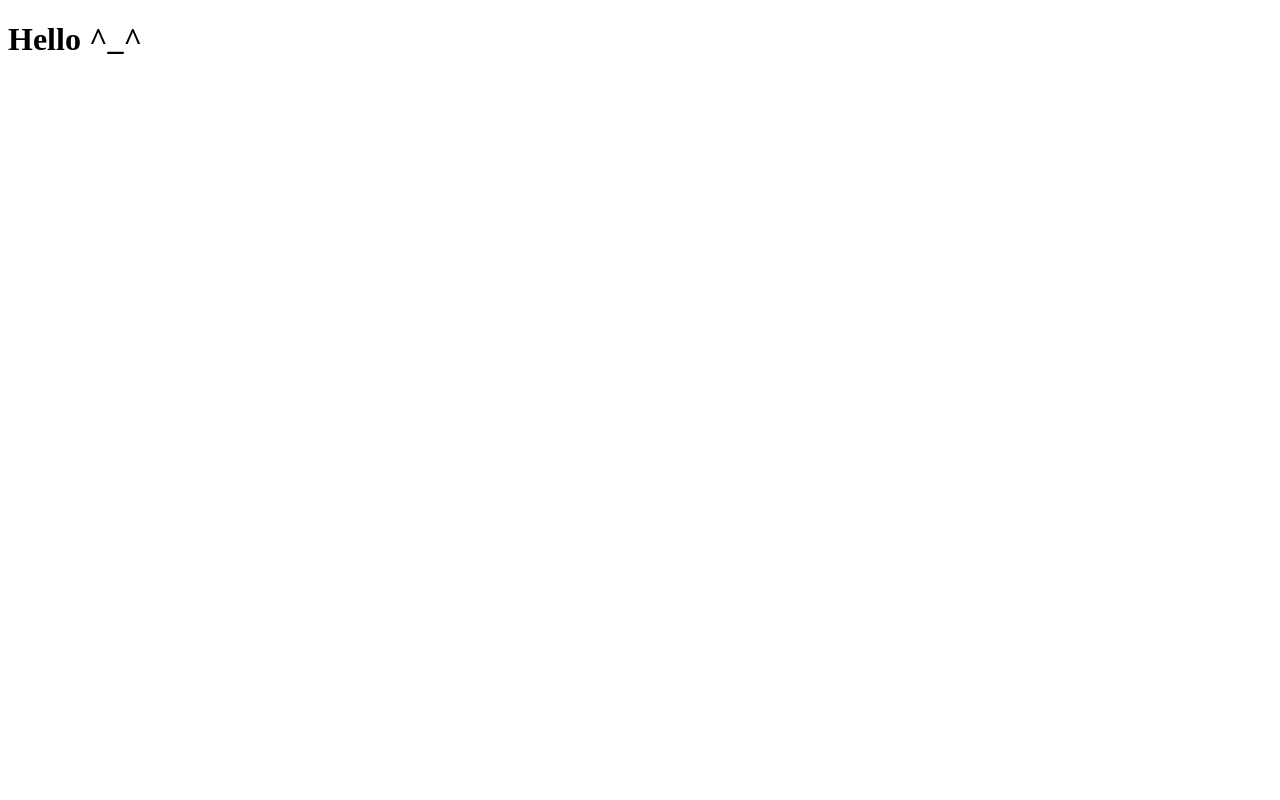
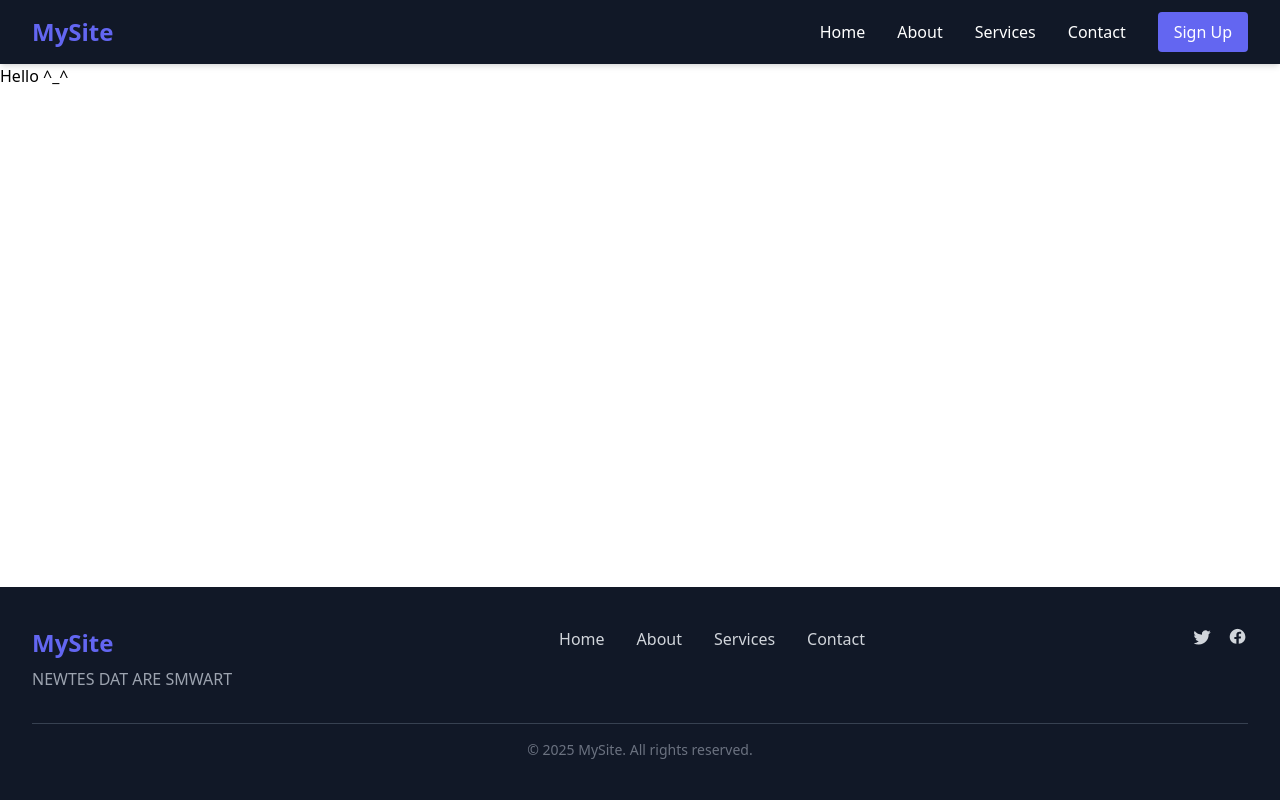
Before and after one commit to Aurnob-SYC/Smart-Notes, a Django app: page / in a window 1280 px wide. Before the commit the page is almost empty. Run offline with Django 5.2, Linux system fonts and the light colour scheme; some libraries are stand-ins or nearby versions.

Commit message:
templates update

```diff
--- a/website/templates/base.html
+++ b/website/templates/base.html
@@ -4,16 +4,18 @@
     <meta charset="UTF-8">
     <meta name="viewport" content="width=device-width, initial-scale=1.0">
     <title>{% block title %} Smart Notes {% endblock %}</title>
+    <!-- Tailwind CSS -->
+    <script src="https://cdn.tailwindcss.com"></script>
 </head>
-<body>
-    <header> </header>
+<body class="flex flex-col min-h-screen">
+    <header> {% include 'components/navbar.html' %} </header>
 
-    <main>
+    <main class="flex-grow">
         {% block content %}
 
         {% endblock %}
     </main>
 
-    <footer> </footer>
+    <footer> {% include 'components/footer.html' %} </footer>
 </body>
 </html>
--- /dev/null
+++ b/website/templates/components/footer.html
@@ -0,0 +1,38 @@
+<footer class="bg-gray-900 text-gray-300">
+  <div class="max-w-7xl mx-auto px-4 sm:px-6 lg:px-8 py-10">
+    <div class="flex flex-col md:flex-row justify-between space-y-6 md:space-y-0">
+
+      <!-- Brand -->
+      <div>
+        <h2 class="text-2xl font-bold text-indigo-500">MySite</h2>
+        <p class="mt-2 text-gray-400">NEWTES DAT ARE SMWART</p>
+      </div>
+
+      <!-- Links -->
+      <div class="flex flex-col sm:flex-row space-y-2 sm:space-y-0 sm:space-x-8">
+        <a href="#" class="hover:text-indigo-400 transition-colors duration-200">Home</a>
+        <a href="#" class="hover:text-indigo-400 transition-colors duration-200">About</a>
+        <a href="#" class="hover:text-indigo-400 transition-colors duration-200">Services</a>
+        <a href="#" class="hover:text-indigo-400 transition-colors duration-200">Contact</a>
+      </div>
+
+      <!-- Social Icons -->
+      <div class="flex space-x-4">
+        <a href="#" class="hover:text-indigo-400 transition-colors duration-200">
+          <svg class="w-5 h-5" fill="currentColor" viewBox="0 0 24 24">
+            <path d="M22.46 6c-.77.35-1.6.58-2.46.69a4.27 4.27 0 001.88-2.37 8.52 8.52 0 01-2.7 1.03 4.24 4.24 0 00-7.24 3.86 12.03 12.03 0 01-8.73-4.42 4.24 4.24 0 001.31 5.65 4.23 4.23 0 01-1.92-.53v.05a4.24 4.24 0 003.4 4.16 4.27 4.27 0 01-1.91.07 4.24 4.24 0 003.96 2.94A8.5 8.5 0 012 19.54 12.01 12.01 0 008.29 21c7.55 0 11.68-6.26 11.68-11.68 0-.18-.01-.36-.02-.53A8.36 8.36 0 0022.46 6z"/>
+          </svg>
+        </a>
+        <a href="#" class="hover:text-indigo-400 transition-colors duration-200">
+          <svg class="w-5 h-5" fill="currentColor" viewBox="0 0 24 24">
+            <path d="M12 2.04c-5.5 0-9.96 4.46-9.96 9.96 0 4.41 3.59 8 8 8v-5.67h-2.4v-2.33h2.4V9.27c0-2.37 1.41-3.67 3.55-3.67 1.03 0 1.91.08 2.17.11v2.51h-1.48c-1.16 0-1.39.55-1.39 1.36v1.78h2.78l-.36 2.33h-2.42V20c4.41-.01 8-3.59 8-8 0-5.5-4.46-9.96-9.96-9.96z"/>
+          </svg>
+        </a>
+      </div>
+    </div>
+
+    <div class="border-t border-gray-700 mt-8 pt-4 text-center text-gray-500 text-sm">
+      &copy; 2025 MySite. All rights reserved.
+    </div>
+  </div>
+</footer>
--- /dev/null
+++ b/website/templates/components/navbar.html
@@ -0,0 +1,45 @@
+<nav class="bg-gray-900 text-white shadow-md">
+  <div class="max-w-7xl mx-auto px-4 sm:px-6 lg:px-8">
+    <div class="flex justify-between h-16 items-center">
+
+      <!-- Logo -->
+      <a href="#" class="text-2xl font-bold text-indigo-500">MySite</a>
+
+      <!-- Desktop Menu -->
+      <div class="hidden md:flex space-x-8 items-center">
+        <a href="#" class="hover:text-indigo-400 transition-colors duration-200">Home</a>
+        <a href="#" class="hover:text-indigo-400 transition-colors duration-200">About</a>
+        <a href="#" class="hover:text-indigo-400 transition-colors duration-200">Services</a>
+        <a href="#" class="hover:text-indigo-400 transition-colors duration-200">Contact</a>
+        <a href="#" class="bg-indigo-500 px-4 py-2 rounded hover:bg-indigo-600 transition-colors duration-200">Sign Up</a>
+      </div>
+
+      <!-- Mobile Menu Button -->
+      <div class="md:hidden">
+        <button id="mobile-menu-button" class="focus:outline-none">
+          <svg class="h-6 w-6 text-white" xmlns="http://www.w3.org/2000/svg" fill="none" viewBox="0 0 24 24" stroke="currentColor">
+            <path stroke-linecap="round" stroke-linejoin="round" stroke-width="2" d="M4 6h16M4 12h16M4 18h16"/>
+          </svg>
+        </button>
+      </div>
+
+    </div>
+  </div>
+
+  <!-- Mobile Menu -->
+  <div id="mobile-menu" class="hidden md:hidden px-2 pt-2 pb-4 space-y-1 bg-gray-800">
+    <a href="#" class="block px-4 py-2 rounded hover:bg-gray-700">Home</a>
+    <a href="#" class="block px-4 py-2 rounded hover:bg-gray-700">About</a>
+    <a href="#" class="block px-4 py-2 rounded hover:bg-gray-700">Services</a>
+    <a href="#" class="block px-4 py-2 rounded hover:bg-gray-700">Contact</a>
+    <a href="#" class="block px-4 py-2 rounded bg-indigo-500 text-white hover:bg-indigo-600">Sign Up</a>
+  </div>
+
+  <script>
+    const btn = document.getElementById('mobile-menu-button');
+    const menu = document.getElementById('mobile-menu');
+    btn.addEventListener('click', () => {
+      menu.classList.toggle('hidden');
+    });
+  </script>
+</nav>
```
Also changed, not shown: website/templates/footer.html (deleted), website/templates/navbar.html (deleted).
